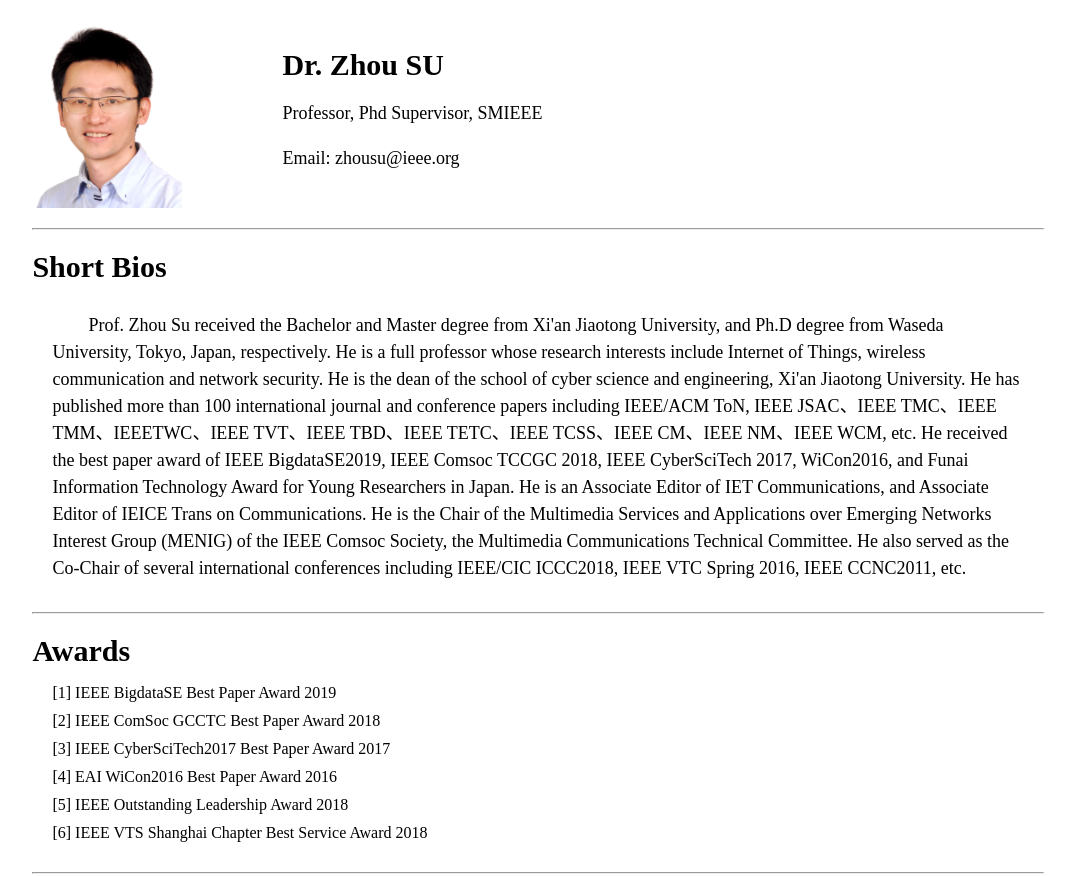
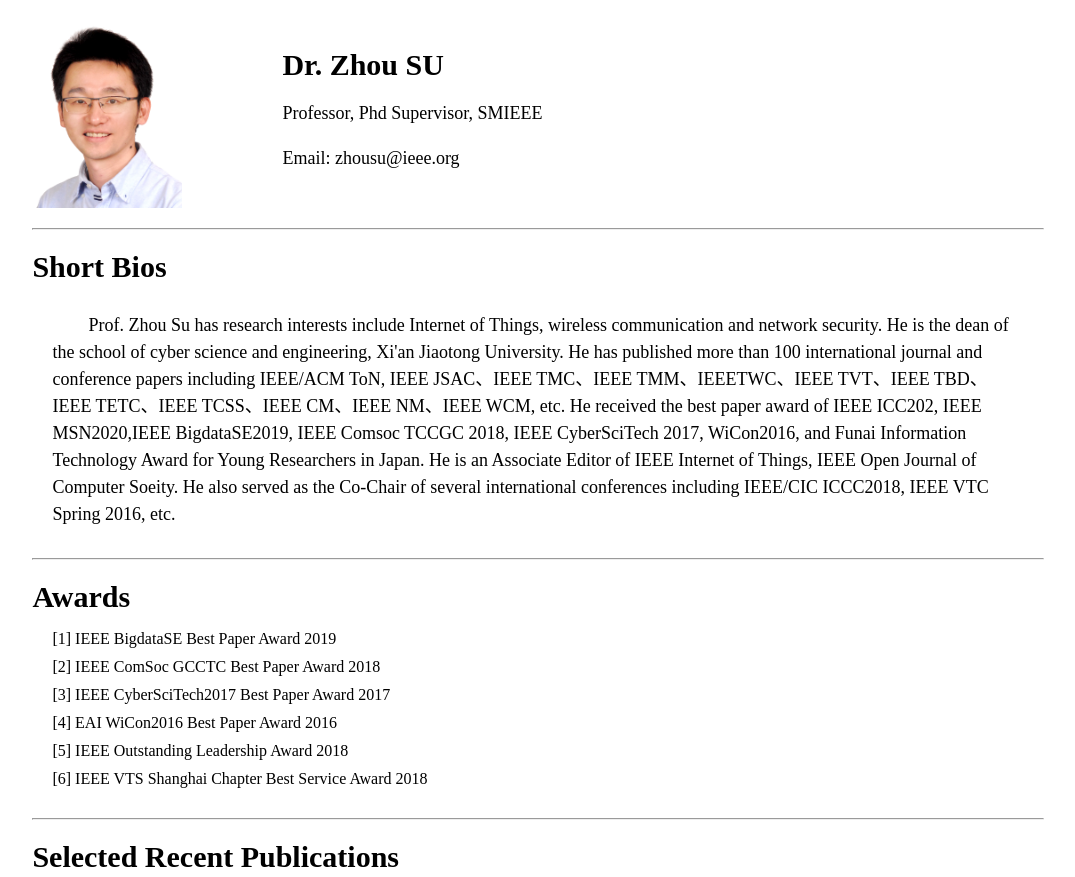
Before and after one commit to zhousu111/zhousu111.github.io, a plain HTML site: page index.html in a window 1280 px wide. Shown: the top 877 px of the page, without its empty margins (102-1177 px from the left). Drawn offline with Linux system fonts and the light colour scheme.

Commit message:
Update index.html

```diff
--- a/index.html
+++ b/index.html
@@ -93,18 +93,7 @@
         <hr>
         <div class="bios">
             <h2>Short Bios</h2>
-            <p>Prof. Zhou Su received the Bachelor and Master degree from Xi'an Jiaotong University, and Ph.D degree
-                from Waseda University, Tokyo, Japan, respectively. He is a full professor whose research interests
-                include Internet of Things, wireless communication and network security. He is the dean of the school of
-                cyber science and engineering, Xi'an Jiaotong University. He has published more than 100 international
-                journal and conference papers including IEEE/ACM ToN, IEEE JSAC、IEEE TMC、IEEE TMM、IEEETWC、IEEE TVT、IEEE
-                TBD、IEEE TETC、IEEE TCSS、IEEE CM、IEEE NM、IEEE WCM, etc. He received the best paper award of IEEE
-                BigdataSE2019, IEEE Comsoc TCCGC 2018, IEEE CyberSciTech 2017, WiCon2016, and Funai Information
-                Technology Award for Young Researchers in Japan. He is an Associate Editor of IET Communications, and
-                Associate Editor of IEICE Trans on Communications. He is the Chair of the Multimedia Services and
-                Applications over Emerging Networks Interest Group (MENIG) of the IEEE Comsoc Society, the Multimedia
-                Communications Technical Committee. He also served as the Co-Chair of several international conferences
-                including IEEE/CIC ICCC2018, IEEE VTC Spring 2016, IEEE CCNC2011, etc.
+            <p>Prof. Zhou Su has research interests include Internet of Things, wireless communication and network security. He is the dean of the school of cyber science and engineering, Xi'an Jiaotong University. He has published more than 100 international journal and conference papers including IEEE/ACM ToN, IEEE JSAC、IEEE TMC、IEEE TMM、IEEETWC、IEEE TVT、IEEE TBD、IEEE TETC、IEEE TCSS、IEEE CM、IEEE NM、IEEE WCM, etc. He received the best paper award of IEEE ICC202, IEEE MSN2020,IEEE BigdataSE2019, IEEE Comsoc TCCGC 2018, IEEE CyberSciTech 2017, WiCon2016, and Funai Information Technology Award for Young Researchers in Japan. He is an Associate Editor of IEEE Internet of Things, IEEE Open Journal of Computer Soeity. He also served as the Co-Chair of several international conferences including IEEE/CIC ICCC2018, IEEE VTC Spring 2016, etc.
             </p>
         </div>
         <hr>
```
